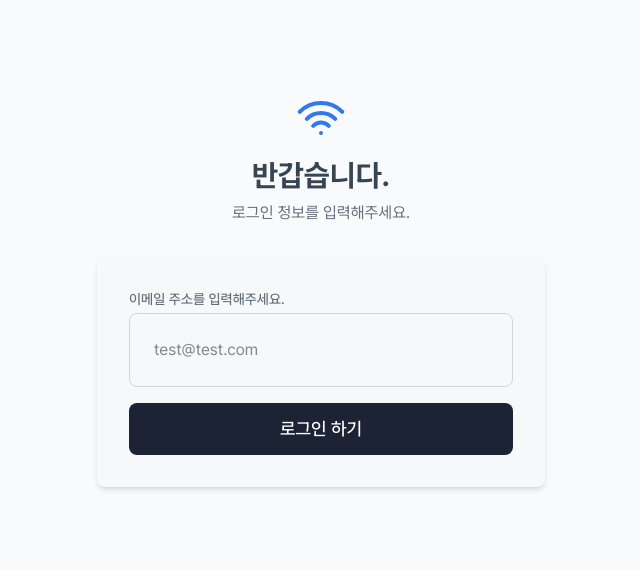
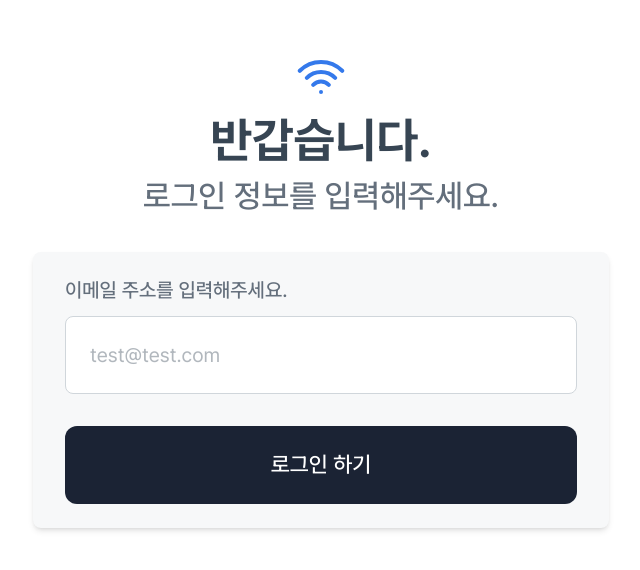
Before and after one commit to JeonB/exchange-app, a Next.js app: page /login in a window 1280 px wide. Shown: the part 110-680 px from the top of the page, without its empty margins (319-959 px from the left). Built offline with nearby package versions, Linux system fonts and the light colour scheme; no server answers.

Commit message:
Update: 로그인, 실시간 환율 페이지 디자인 통일성 강화

```diff
--- a/app/login/page.tsx
+++ b/app/login/page.tsx
@@ -5,7 +5,6 @@ import { useSearchParams } from 'next/navigation';
 import { login } from '@/lib/actions/auth';
 import { useToast } from '@/components/ui/toast';
 import Button from '@/components/ui/button';
-import Input from '@/components/ui/input';
 
 export default function LoginPage() {
   const searchParams = useSearchParams();
@@ -24,15 +23,15 @@ export default function LoginPage() {
       try {
         await login({ email }, redirectPath);
       } catch (err) {
-        // if (
-        //   err &&
-        //   typeof err === 'object' &&
-        //   'digest' in err &&
-        //   typeof err.digest === 'string' &&
-        //   err.digest.includes('NEXT_REDIRECT')
-        // ) {
-        //   throw err;
-        // }
+        if (
+          err &&
+          typeof err === 'object' &&
+          'digest' in err &&
+          typeof err.digest === 'string' &&
+          err.digest.includes('NEXT_REDIRECT')
+        ) {
+          throw err;
+        }
         const errorMessage = err instanceof Error ? err.message : '로그인에 실패했습니다.';
         setError(errorMessage);
         showToast(errorMessage, 'error');
@@ -41,8 +40,8 @@ export default function LoginPage() {
   };
 
   return (
-    <div className="flex min-h-screen items-center justify-center bg-gray-50 px-4">
-      <div className="w-full max-w-md">
+    <div className="flex min-h-screen items-center justify-center px-4">
+      <div className="w-full max-w-xl">
         <div className="mb-8 flex flex-col items-center">
           {/* Wi-Fi 아이콘 */}
           <svg
@@ -59,17 +58,18 @@ export default function LoginPage() {
               d="M8.111 16.404a5.5 5.5 0 017.778 0M12 20h.01m-7.08-7.071c3.904-3.905 10.236-3.905 14.141 0M1.394 9.393c5.857-5.857 15.355-5.857 21.213 0"
             />
           </svg>
-          <h1 className="mb-2 text-3xl font-bold text-gray-700">반갑습니다.</h1>
-          <p className="text-gray-600">로그인 정보를 입력해주세요.</p>
+          <h1 className="mb-2 text-5xl font-bold text-gray-700">반갑습니다.</h1>
+          <p className="text-[32px] font-medium text-gray-600">로그인 정보를 입력해주세요.</p>
         </div>
 
-        <div className="bg-gray-0 rounded-lg p-8 shadow-md">
-          <form onSubmit={handleSubmit} className="space-y-4">
+        <div className="bg-gray-0 rounded-lg px-8 py-6 shadow-md">
+          <form onSubmit={handleSubmit} className="space-y-8">
             <div>
-              <label htmlFor="email" className="mb-1 block text-sm font-medium text-gray-600">
+              <label htmlFor="email" className="mb-3 block text-xl font-medium text-gray-600">
                 이메일 주소를 입력해주세요.
               </label>
-              <Input
+              <div className="flex items-center gap-2.5 rounded-lg border border-gray-300 bg-white p-6">
+                <input
                   id="email"
                   name="email"
                   type="email"
@@ -78,7 +78,9 @@ export default function LoginPage() {
                   onChange={(e) => setEmail(e.target.value)}
                   required
                   disabled={isPending}
+                  className="h-7 min-w-0 flex-1 border-none bg-transparent text-xl text-gray-600 outline-none"
                 />
+              </div>
             </div>
 
             {error && <div className="rounded-lg bg-red-50 p-3 text-sm text-red-600">{error}</div>}
--- a/components/exchange/exchange-form.tsx
+++ b/components/exchange/exchange-form.tsx
@@ -5,7 +5,6 @@ import Image from 'next/image';
 import { formatAmount, formatRate } from '@/lib/utils/format';
 import { useExchangeForm } from '@/lib/hooks/use-exchange-form';
 import Button from '@/components/ui/button';
-import Input from '@/components/ui/input';
 import { Card, CardHeader, CardContent } from '@/components/ui/card';
 import type { Currency } from '@/lib/types/wallet.types';
 
@@ -115,17 +114,17 @@ export default function ExchangeForm() {
             <label htmlFor="amount" className="mb-3 block text-sm font-medium text-gray-600">
               {mode === 'buy' ? '매수 금액' : '매도 금액'}
             </label>
-            <div className="relative">
-              <Input
+            <div className="flex items-center gap-2.5 rounded-lg border border-gray-300 bg-white p-6">
+              <input
                 id="amount"
                 name="amount"
                 type="number"
                 min="0"
                 value={amount}
                 onChange={(e) => handleAmountChange(e.target.value)}
-                className="bg-white pr-28 text-right text-xl text-gray-600"
+                className="h-7 min-w-0 flex-1 border-none bg-transparent text-right text-xl text-gray-600 outline-none"
               />
-              <span className="pointer-events-none absolute top-1/2 right-4 -translate-y-1/2 text-gray-600">
+              <span className="shrink-0 text-xl leading-none font-bold text-gray-600">
                 {currency === 'USD' ? '달러' : '엔'} {mode === 'buy' ? '사기' : '팔기'}
               </span>
             </div>
@@ -144,17 +143,15 @@ export default function ExchangeForm() {
               <label className="mb-3 block text-sm font-medium text-gray-600">
                 {mode === 'buy' ? '필요 원화' : '받을 원화'}
               </label>
-              <div className="relative">
-                <div className="rounded-lg border border-gray-500 bg-gray-100 p-6 pr-40 text-right text-xl text-gray-600">
+              <div className="flex items-center gap-2.5 rounded-lg border border-gray-500 bg-gray-100 p-6">
+                <span className="min-w-0 flex-1 text-right text-xl leading-none text-gray-600">
                   {quote ? formatAmount(quote.krwAmount) : '0'}
-                </div>
-                <span className="pointer-events-none absolute top-1/2 right-4 -translate-y-1/2">
-                  {mode === 'buy' ? (
-                    <span className="text-red-600">원 필요해요</span>
-                  ) : (
-                    <span className="text-blue-600">원 받을 수 있어요</span>
-                  )}
                 </span>
+                {mode === 'buy' ? (
+                  <span className="shrink-0 text-xl font-bold text-red-600">원 필요해요</span>
+                ) : (
+                  <span className="shrink-0 text-xl font-bold text-blue-600">원 받을 수 있어요</span>
+                )}
               </div>
             </div>
           </div>
--- a/components/ui/button.tsx
+++ b/components/ui/button.tsx
@@ -8,7 +8,7 @@ type ButtonProps = ComponentProps<'button'> & {
 
 export default function Button({ className, variant = 'primary', size = 'md', ...props }: ButtonProps) {
   const baseStyles =
-    'font-medium rounded-lg transition-colors cursor-pointer focus:outline-none disabled:opacity-50 disabled:cursor-not-allowed';
+    'font-medium rounded-xl transition-colors cursor-pointer focus:outline-none disabled:opacity-50 disabled:cursor-not-allowed';
 
   const variants = {
     primary: 'bg-blue-600 text-white hover:bg-blue-700',
@@ -22,8 +22,8 @@ export default function Button({ className, variant = 'primary', size = 'md', ..
 
   const sizes = {
     sm: 'px-3 py-1.5 text-sm',
-    md: 'px-4 py-2 text-base',
-    lg: 'px-6 py-3 text-lg',
+    md: 'px-4 py-4 text-xl',
+    lg: 'px-6 py-6 text-[22px] leading-[1.33]',
   };
 
   return <button className={cn(baseStyles, variants[variant], sizes[size], className)} {...props} />;
```
Lines whose indentation alone changed are shown as unchanged.
